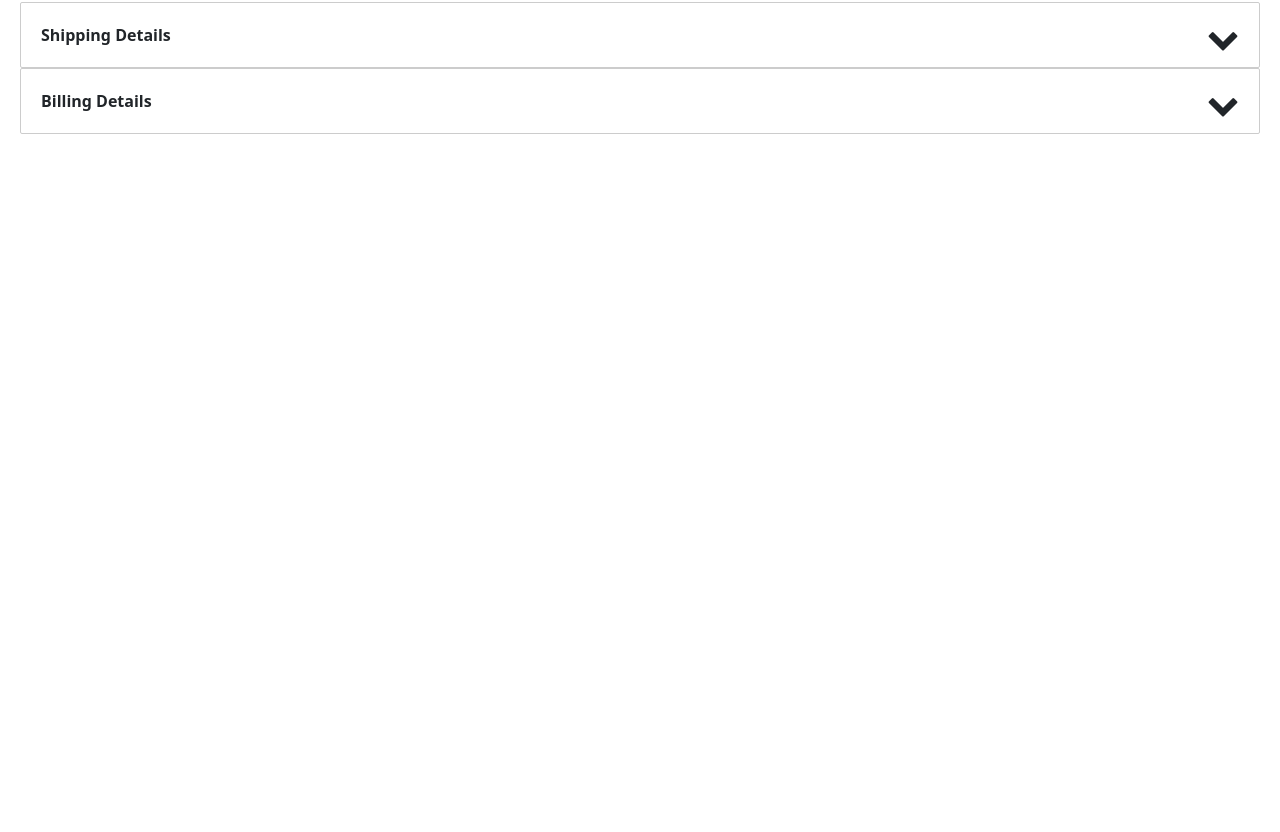
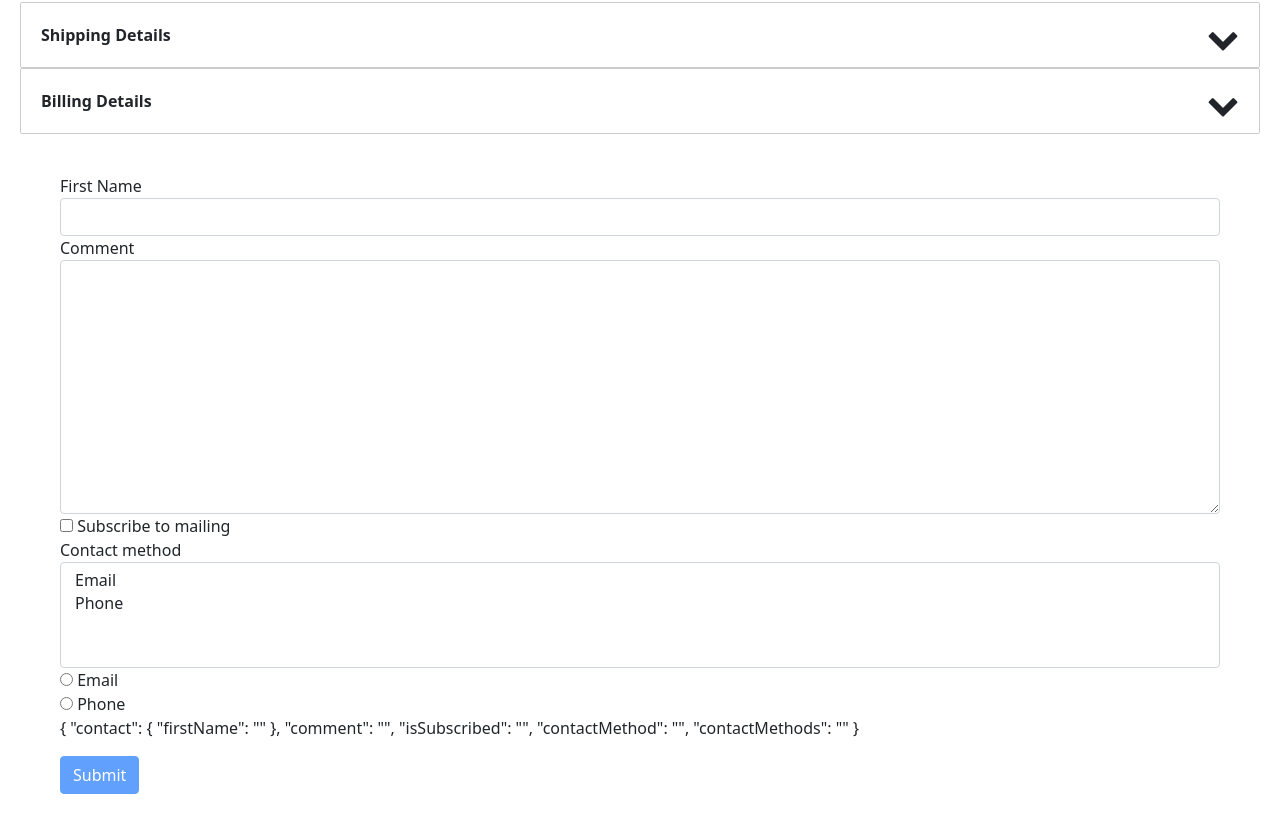
Before and after one commit to fay3r/angular-course-exercises, an Angular app: page / in a window 1280 px wide. Shown: the part 1176-2008 px from the top of the page. Before the commit the page ends 1330 px from the top, so only its background shows below. Built offline with nearby package versions, Linux system fonts and the light colour scheme.

Commit message:
form lessons

```diff
--- a/src/app/app.component.html
+++ b/src/app/app.component.html
@@ -74,4 +74,12 @@
 <zippy title="Billing Details">
   Billing Details Content
 </zippy>
+
+
+<!--form lessons-->
+
+<contact-form></contact-form>
+
+
+<!--coourse task-->
 <router-outlet></router-outlet>
--- a/src/app/app.module.ts
+++ b/src/app/app.module.ts
@@ -14,6 +14,8 @@ import { PanelComponentComponent } from './components/panel-component/panel-comp
 import { LikeComponent } from './components/like/like.component';
 import { InputFormatDirective } from './directives/input-format.directive';
 import { ZippyComponent } from './components/zippy/zippy.component';
+import { ContactFormComponent } from './components/contact-form/contact-form.component';
+import { CourseFormComponent } from './components/course-form/course-form.component';
 
 @NgModule({
   declarations: [
@@ -26,7 +28,9 @@ import { ZippyComponent } from './components/zippy/zippy.component';
     PanelComponentComponent,
     LikeComponent,
     InputFormatDirective,
-    ZippyComponent
+    ZippyComponent,
+    ContactFormComponent,
+    CourseFormComponent
   ],
   imports: [
     BrowserModule,
--- /dev/null
+++ b/src/app/components/contact-form/contact-form.component.css
@@ -0,0 +1,3 @@
+.spaced{
+  padding: 40px;
+}
--- /dev/null
+++ b/src/app/components/contact-form/contact-form.component.html
@@ -0,0 +1,60 @@
+<form class="spaced" #f="ngForm" (ngSubmit)="submit(f)">
+  <div ngModelGroup="contact" #contact="ngModelGroup">
+    <div *ngIf="!contact.valid"></div>
+    <div class="form-group">
+      <label for="firstName">First Name</label>
+      <input
+        required
+        minlength="4"
+        maxlength="15"
+        pattern="Patryk"
+        ngModel
+        name="firstName"
+        #firstName="ngModel"
+        (change)="log(firstName)"
+        id="firstName"
+        type="text"
+        class="form-control">
+      <div
+        class="alert alert-danger"
+        *ngIf="firstName.touched && !firstName.valid">
+        <div *ngIf="firstName.errors?.required">
+          Name is required
+        </div>
+        <div *ngIf="firstName.errors?.minlength">should be min {{firstName.errors?.minlength.requiredLength}} char
+          not {{firstName.errors?.minlength.actualLength}}</div>
+        <div *ngIf="firstName.errors?.pattern">different pattern</div>
+      </div>
+    </div>
+  </div>
+  <div class="form-group">
+    <label for="comment">Comment</label>
+    <textarea ngModel name="comment" id="comment" cols="30" rows="10" class="form-control"></textarea>
+  </div>
+  <div class="checkbox">
+    <label>
+      <input type="checkbox" ngModel name="isSubscribed"> Subscribe to mailing
+    </label>
+  </div>
+  <div class="form-group">
+    <label for="contactMethod">Contact method</label>
+    <select multiple ngModel name="contactMethod" id="contactMethod" class=" form-select">
+      <option *ngFor="let option of options" [value]="option.id">
+        {{option.name}}
+      </option>
+    </select>
+  </div>
+  <div *ngFor="let option of options" class="radio">
+    <label>
+      <input ngModel type="radio" name="contactMethods" [value]="option.id" >
+      {{option.name}}
+    </label>
+  </div>
+
+  <p>
+    {{f.value | json}}
+  </p>
+
+
+  <button class="btn btn-primary" [disabled]="!f.valid">Submit</button>
+</form>
--- /dev/null
+++ b/src/app/components/contact-form/contact-form.component.ts
@@ -0,0 +1,27 @@
+import { Component, OnInit } from '@angular/core';
+import {NgForm, NgModel} from "@angular/forms";
+
+@Component({
+  selector: 'contact-form',
+  templateUrl: './contact-form.component.html',
+  styleUrls: ['./contact-form.component.css']
+})
+export class ContactFormComponent implements OnInit {
+  options= [
+    {id:1,name:'Email'},
+    {id:2,name:'Phone'}
+  ]
+
+  constructor() { }
+
+  ngOnInit(): void {
+  }
+
+  log(firstName: NgModel) {
+    console.log(firstName);
+  }
+
+  submit(f: NgForm) {
+    console.log(f)
+  }
+}
--- /dev/null
+++ b/src/app/components/course-form/course-form.component.html
@@ -0,0 +1,11 @@
+<form class="spaced">
+  <div class="form-group">
+    <label></label>
+    <input type="text">
+  </div>
+  <div class="form-group">
+    <label></label>
+    <input type="text">
+  </div>
+
+</form>
--- /dev/null
+++ b/src/app/components/course-form/course-form.component.ts
@@ -0,0 +1,21 @@
+import { Component, OnInit } from '@angular/core';
+
+@Component({
+  selector: 'course-form',
+  templateUrl: './course-form.component.html',
+  styleUrls: ['./course-form.component.css']
+})
+export class CourseFormComponent implements OnInit {
+
+  categories =[
+    {id:1,name:'Development'},
+    {id:2,name:'Art'},
+    {id:3,name:'Math'}
+  ]
+
+  constructor() { }
+
+  ngOnInit(): void {
+  }
+
+}
--- a/src/styles.css
+++ b/src/styles.css
@@ -8,3 +8,7 @@ body{
 a{
   cursor: pointer;
 }
+
+.form-control.ng-touched.ng-invalid{
+  border:2px solid red;
+}
```
Also changed, not shown: src/app/components/course-form/course-form.component.css (added), 2 other files (tests, documents, lock files or other folders).
